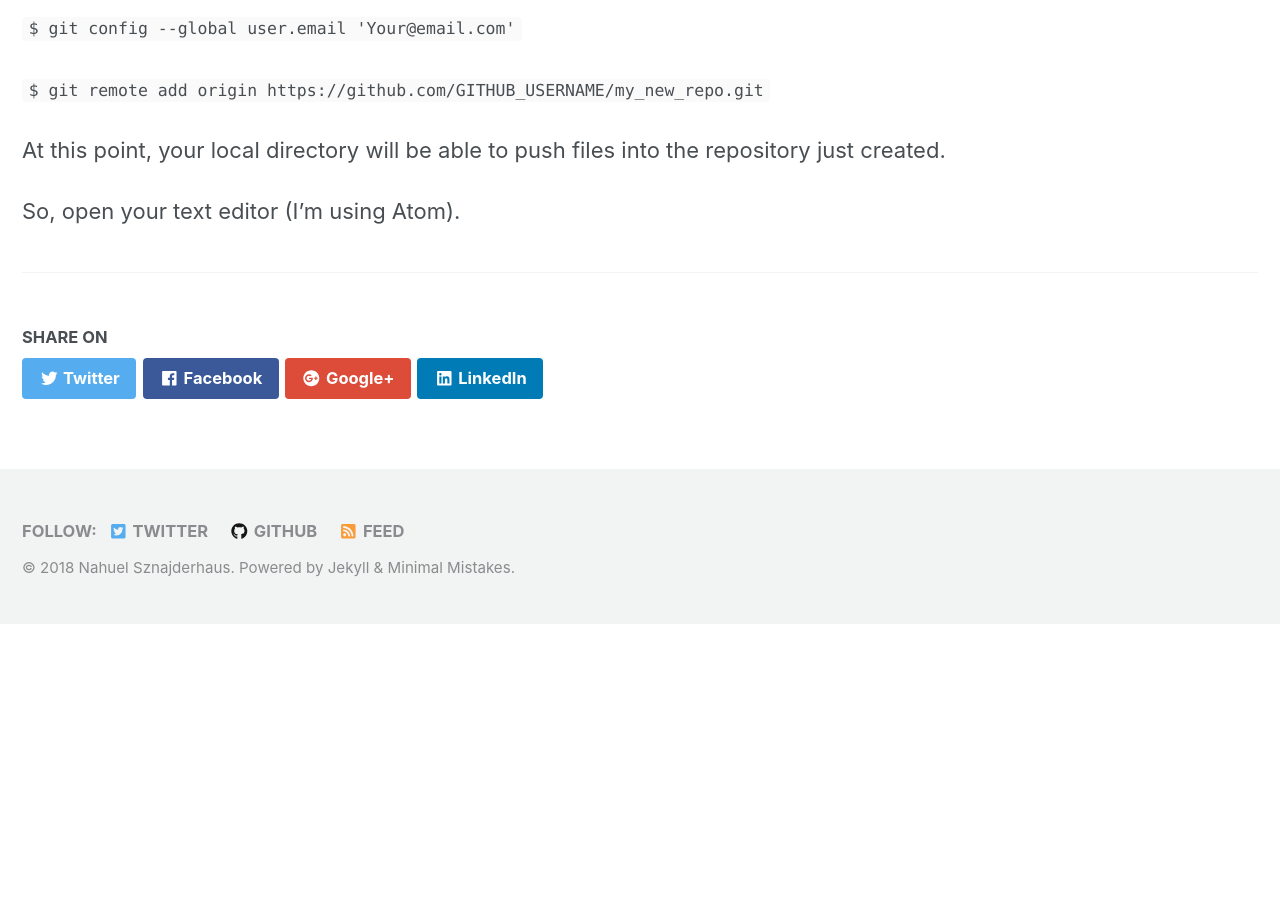
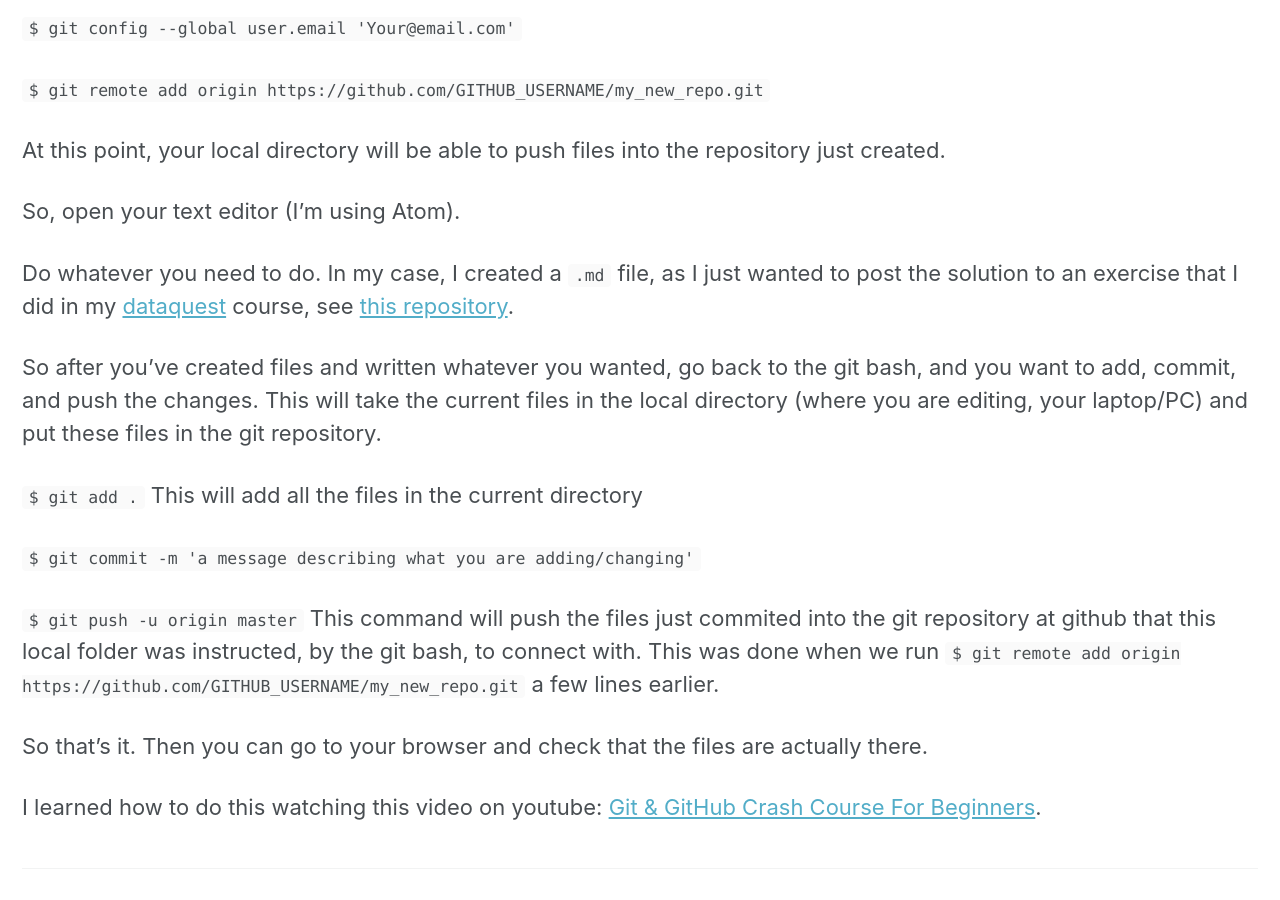
Before and after one commit to nahusznaj/nahusznaj.github.io, a Jekyll site: the page built from _posts/learning/2018-06-18-git-learning.md, in a window 1280 px wide and 900 px high, scrolled down 661 px. Built offline with Jekyll 4.4.1, drawn with Linux system fonts in a browser that asks for light colours; nearby versions of some CDN libraries; before the commit the page ends 1285 px from its top, so only the background shows below that.

Commit message:
Update 2018-06-18-git-learning.md

```diff
--- a/_posts/learning/2018-06-18-git-learning.md
+++ b/_posts/learning/2018-06-18-git-learning.md
@@ -32,3 +32,17 @@ I recently learned how to create/clone/download/edit repositories in git/github.
 At this point, your local directory will be able to push files into the repository just created.
 
 So, open your text editor (I'm using Atom).
+
+Do whatever you need to do. In my case, I created a `.md` file, as I just wanted to post the solution to an exercise that I did in my [dataquest](dataquest.io) course, see [this repository](https://github.com/nahusznaj/dataquest_exercises).
+
+So after you've created files and written whatever you wanted, go back to the git bash, and you want to add, commit, and push the changes. This will take the current files in the local directory (where you are editing, your laptop/PC) and put these files in the git repository.
+
+`$ git add .` This will add all the files in the current directory
+
+`$ git commit -m 'a message describing what you are adding/changing'`
+
+`$ git push -u origin master` This command will push the files just commited into the git repository at github that this local folder was instructed, by the git bash, to connect with. This was done when we run `$ git remote add origin https://github.com/GITHUB_USERNAME/my_new_repo.git` a few lines earlier.
+
+So that's it. Then you can go to your browser and check that the files are actually there.
+
+I learned how to do this watching this video on youtube: [Git & GitHub Crash Course For Beginners](https://www.youtube.com/watch?v=SWYqp7iY_Tc).
```
